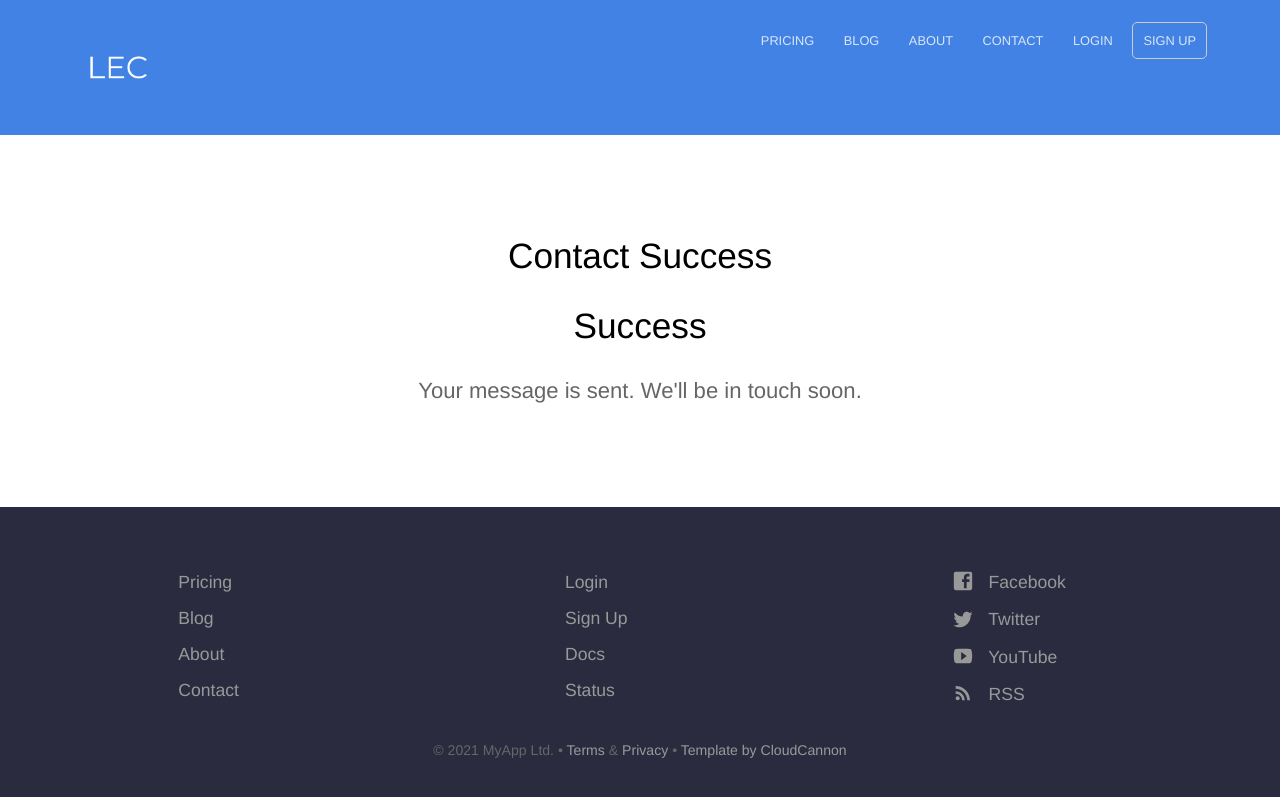
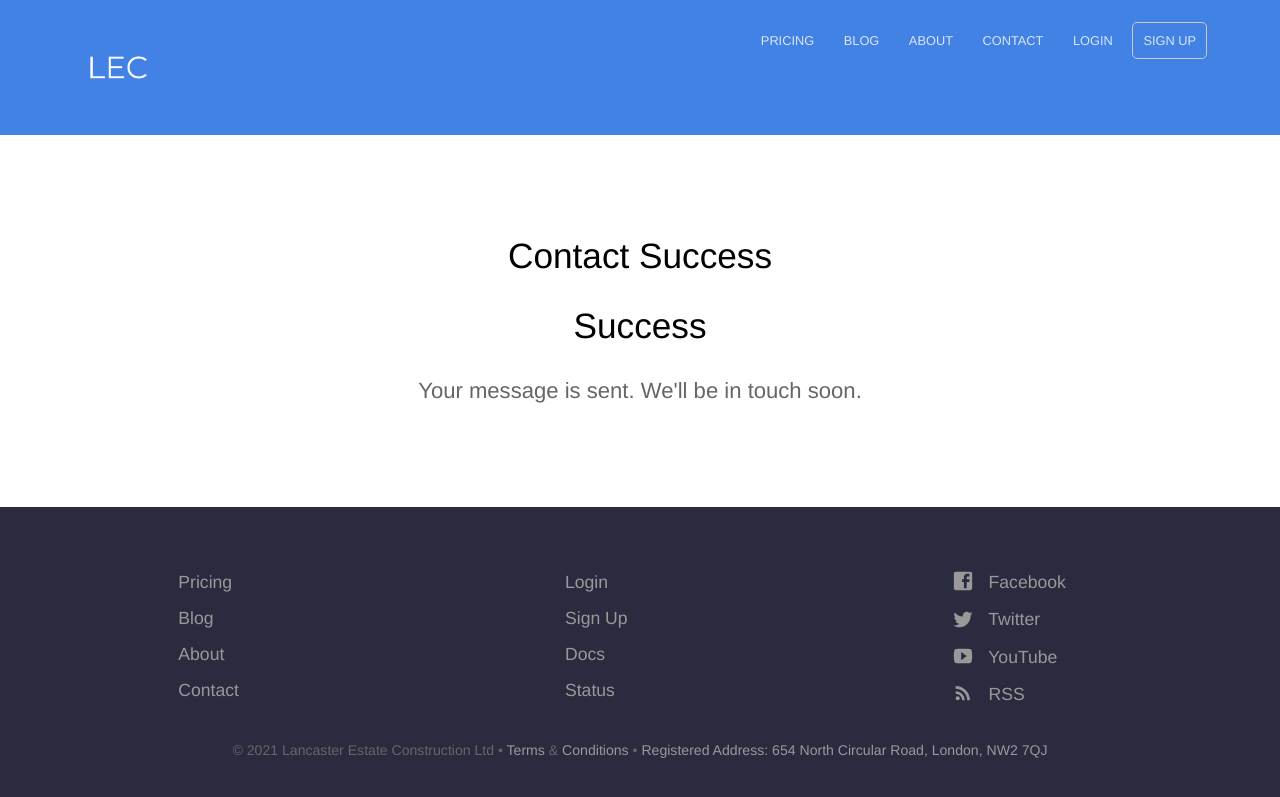
Before and after one commit to lacweb3/constructlancaster, a Jekyll site: the page built from contact-success.html, in a window 1280 px wide. Shown: the top 797 px of the page. Built offline with Jekyll 4.4.1, drawn with Linux system fonts in a browser that asks for light colours.

Commit message:
Update default.html

```diff
--- a/_layouts/default.html
+++ b/_layouts/default.html
@@ -44,7 +44,7 @@
 					</ul>
 					{% endfor %}
 				</div>
-				<p class="copyright">&copy; {{ site.time | date: '%Y' }} MyApp Ltd. • <a href="#">Terms</a> &amp; <a href="#">Privacy</a> • <a href="https://cloudcannon.com/">Template by CloudCannon</a></p>
+				<p class="copyright">&copy; {{ site.time | date: '%Y' }} Lancaster Estate Construction Ltd • <a href="#">Terms</a> &amp; <a href="#">Conditions</a> • <a href="https://lec.build">Registered Address: 654 North Circular Road, London, NW2 7QJ</a></p>
 			</div>
 		</footer>
 		<script>
```
